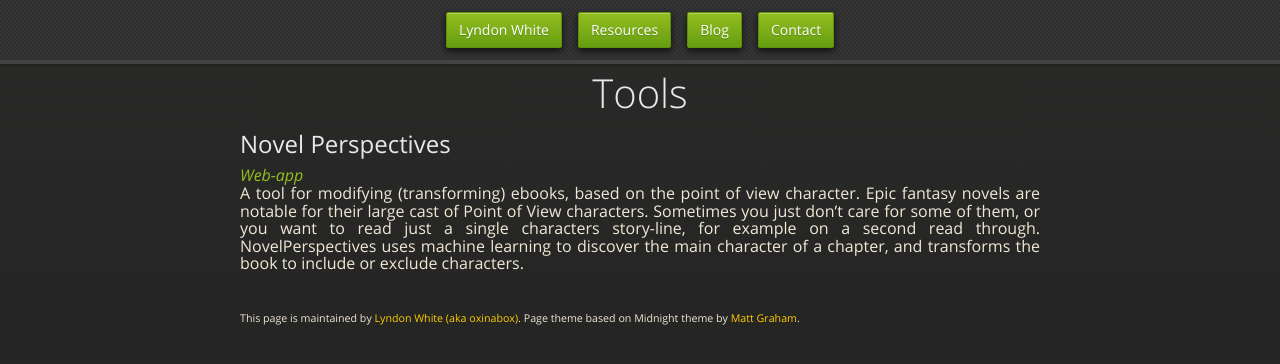
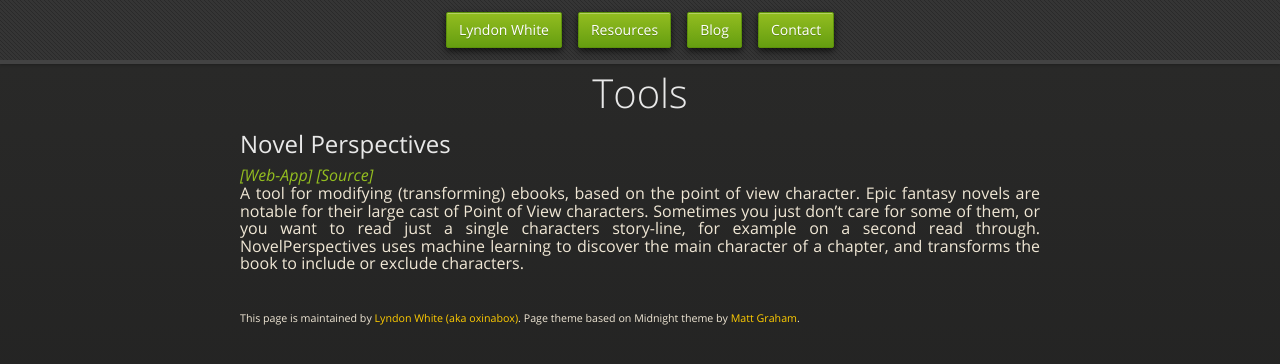
Before and after one commit to oxinabox/oxinabox.github.io, a Jekyll site: the page built from tools/index.md, in a window 1280 px wide. Shown: the top 364 px of the page. Built offline with Jekyll 4.4.1, drawn with Linux system fonts in a browser that asks for light colours; nearby versions of some CDN libraries; some web fonts are replaced.

Commit message:
Update index.md

```diff
--- a/tools/index.md
+++ b/tools/index.md
@@ -4,7 +4,7 @@ title: Tools
 ---
 
 ## Novel Perspectives
-[*Web-app*](np)
+[*[Web-App]*](np)   [*[Source]*](https://github.com/oxinabox/NovelPerspective)
 A tool for modifying (transforming) ebooks, based on the point of view character.
 Epic fantasy novels are notable for their large cast of Point of View characters.
 Sometimes you just don't care for some of them, or you want to read just a single characters story-line,
```
